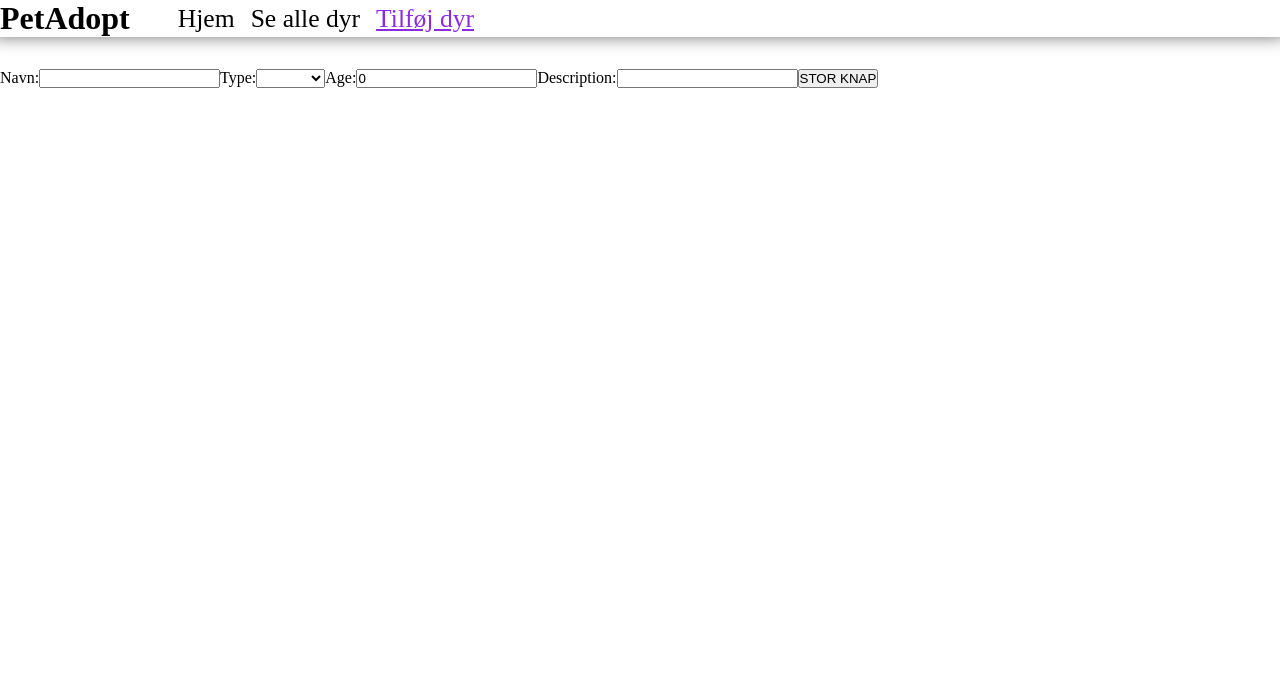
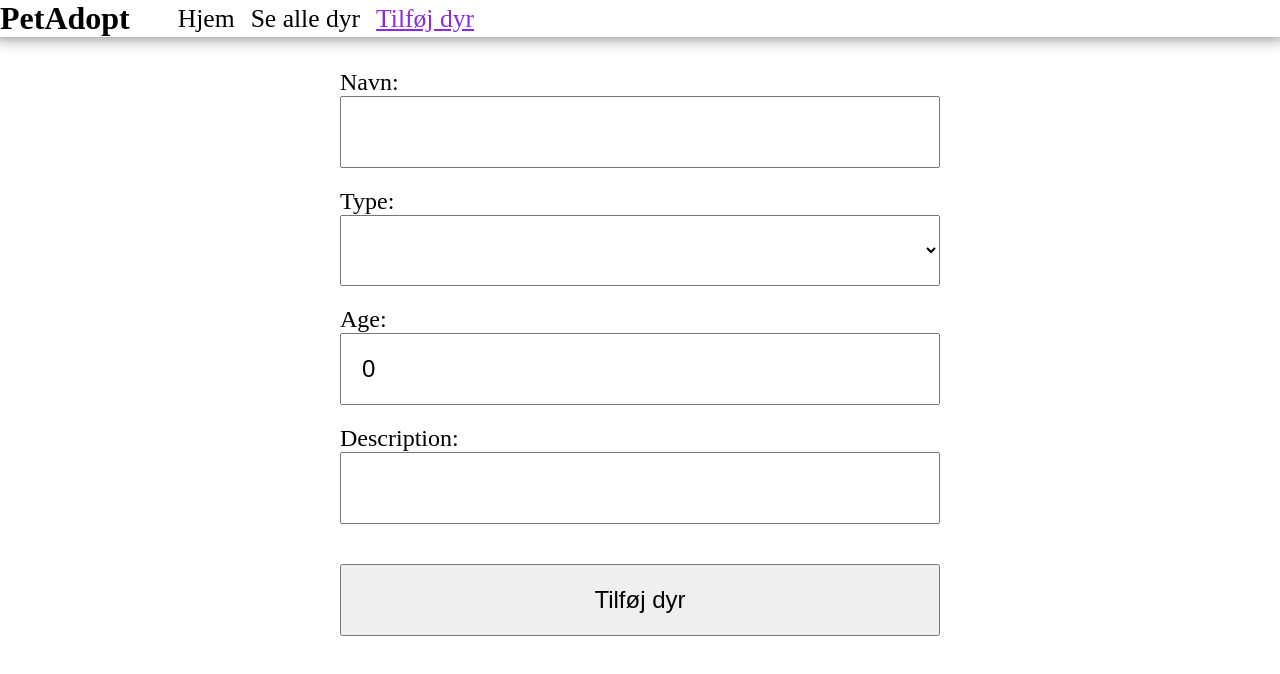
Before and after one commit to Isabella1807/PetAdoption, a Vue app: page /add in a window 1280 px wide. Shown: the top 674 px of the page. Built offline with nearby package versions, Linux system fonts and the light colour scheme; no server answers; the database is empty; the HTML template or start-up script is replaced by a standard one.

Commit message:
more styling

```diff
--- a/src/views/AddPetView.vue
+++ b/src/views/AddPetView.vue
@@ -1,6 +1,6 @@
 <script setup lang="ts">
-import { usePetsStore } from "@/stores/pets.ts";
-import { type Pet } from "@/types/pet.ts";
+import {usePetsStore} from "@/stores/pets.ts";
+import {type Pet} from "@/types/pet.ts";
 import {ref, type Ref} from "vue";
 
 const petStore = usePetsStore();
@@ -28,12 +28,14 @@ const addPetData = () => {
 </script>
 
 <template>
-  <form @submit.prevent="">
-    <label>Navn:</label>
-    <input type="text" v-model="petName">
-
-    <label>Type:</label>
-    <select type="text" v-model="petType">
+  <form @submit.prevent="" class="addPetForm">
+    <div class="formRow">
+      <label class="inputLabel">Navn:</label>
+      <input type="text" v-model="petName" class="inputField">
+    </div>
+    <div class="formRow">
+      <label class="inputLabel">Type:</label>
+      <select type="text" v-model="petType" class="inputField">
         <option value="dog">Hund</option>
         <option value="cat">Kat</option>
         <option value="rabbit">Kanin</option>
@@ -41,18 +43,47 @@ const addPetData = () => {
         <option value="snake">Slange</option>
         <option value="bird">Fugl</option>
         <option value="other">Øvrige</option>
-    </select>
-
-    <label>Age:</label>
-    <input type="number" v-model="petAge">
-
-    <label>Description:</label>
-    <input type="text" v-model="petDescription">
-
-    <button @click="addPetData()">STOR KNAP</button>
+      </select class="inputField">
+    </div>
+    <div class="formRow">
+      <label class="inputLabel">Age:</label>
+      <input type="number" v-model="petAge" class="inputField">
+    </div>
+    <div class="formRow">
+      <label class="inputLabel">Description:</label>
+      <input type="text" v-model="petDescription" class="inputField">
+    </div>
+    <button @click="addPetData()" class="addPetButton">Tilføj dyr</button>
   </form>
 </template>
 
-<style scoped>
+<style scoped lang="scss">
+.addPetForm {
+  display: flex;
+  flex-direction: column;
+  max-width: 600px;
+  margin: auto;
 
+  .formRow {
+    display: flex;
+    flex-direction: column;
+    //border: 1px solid green;
+    margin-bottom: 20px;
+
+    .inputLabel {
+      font-size: 24px;
+    }
+
+    .inputField {
+      font-size: 24px;
+      padding: 20px 20px;
+    }
+  }
+
+  .addPetButton {
+    margin-top: 20px;
+    padding: 20px 40px;
+    font-size: 24px;
+  }
+}
 </style>
--- a/src/views/PetDetailView.vue
+++ b/src/views/PetDetailView.vue
@@ -42,7 +42,6 @@ const welcomeMessage = computed(() => {
           <p>{{ pet.description }}</p>
           <p>Oprettet: {{ formatDate(pet.createdAt) }}</p>
         </div>
-
         <div class="buttonContainer">
           <button v-if="!pet.adopted" @click="updatePetStatus" class="adoptButton">
             Adoptér
@@ -51,7 +50,6 @@ const welcomeMessage = computed(() => {
 
       </div>
       <div class="petImage">
-        <p v-if="pet.adopted" class="petAdoptedTag">ADOPTERET</p>
         <img
           src="https://encrypted-tbn0.gstatic.com/images?q=tbn:ANd9GcR8nqz5KC9GCO4n2eJyTz2tYyzMD09PWH69Bw&s"
           alt="">
@@ -63,36 +61,40 @@ const welcomeMessage = computed(() => {
   </div>
 </template>
 
-<style scoped>
+<style scoped lang="scss">
 .petView {
   display: flex;
-  border: solid 1px black;
+   //border: solid 1px black;
   justify-content: center;
   width: 100%;
   height: 100%;
 
   .petContainer {
-    border: 1px solid blue;
+    //border: 1px solid blue;
+    display: flex;
+    flex-direction: column;
+    justify-content: space-between;
+
     .petInfo {
-
+      margin-right: 20px;
+      //border: 1px solid red;
     }
 
     .buttonContainer {
+      //border: 1px solid yellow;
+      display: flex;
+      justify-content: center;
+
       .adoptButton {
         font-size: 16px;
-        padding: 10px 20px;
+        padding: 15px 50px;
       }
     }
-  }
 
-  .petImage {
-    position: relative;
-
-    .petAdoptedTag {
-      position: absolute;
+    .petImage {
+      position: relative;
     }
   }
+}
 
-
-}
 </style>
```
Lines whose indentation alone changed are shown as unchanged.
